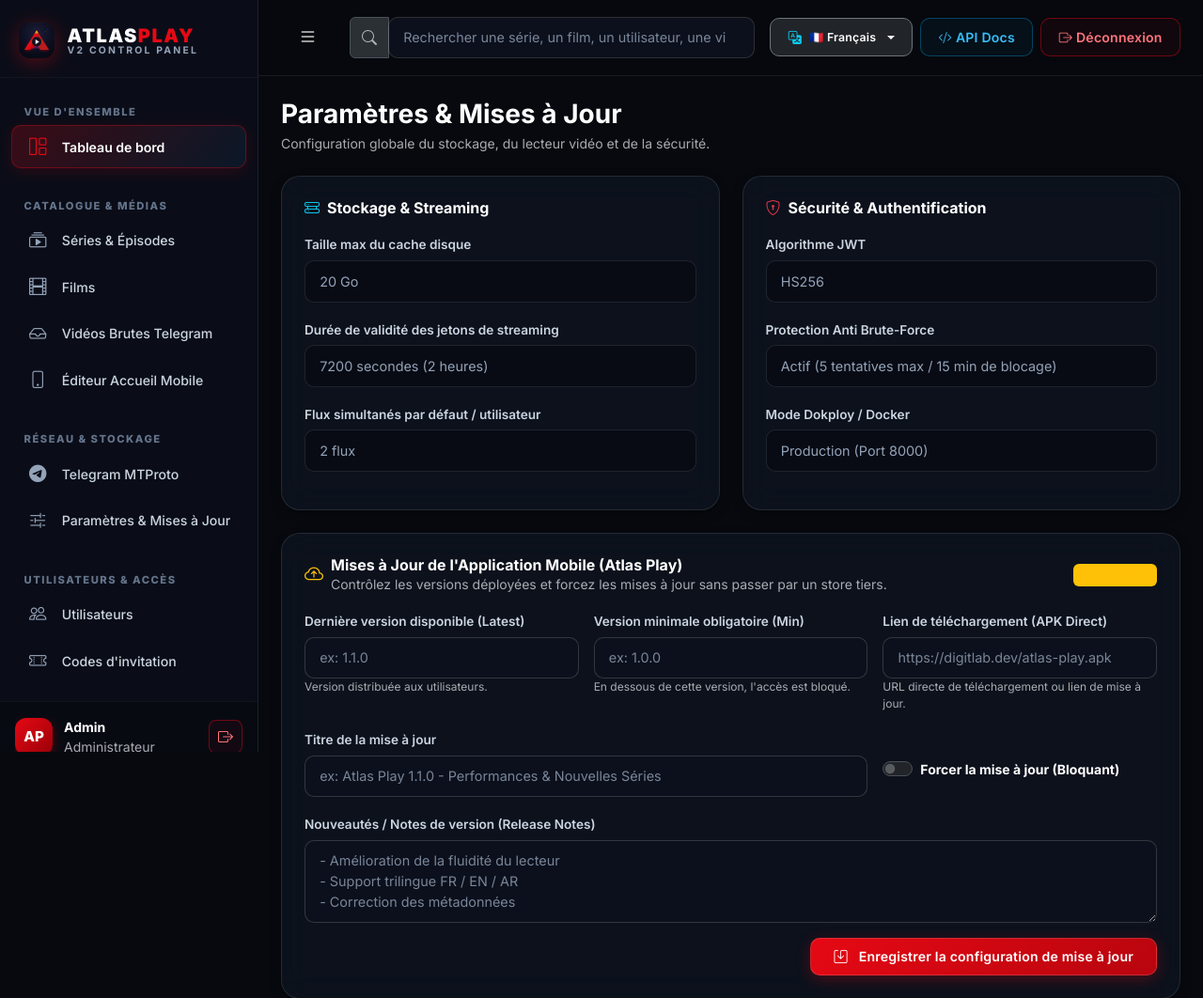
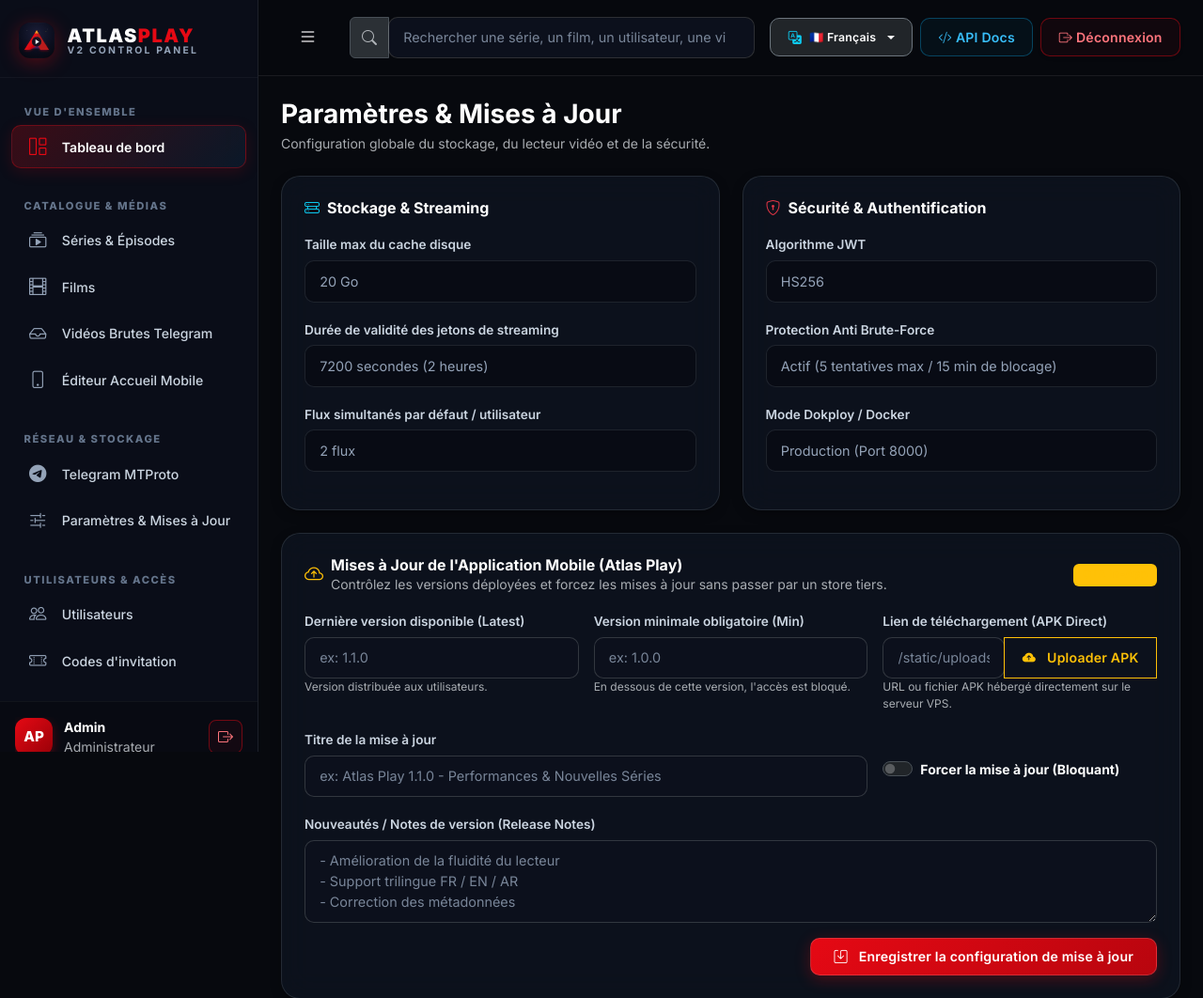
Before and after one commit to Yomix90/VIDTELE, a Python web app: template backend/app/templates/settings.html in a window 1280 px wide. Shown: the top 1062 px of the page at 94% size. Run offline with Jinja, Linux system fonts and the light colour scheme; the template is opened without the code that fills it, so the values that code supplies are empty.

Commit message:
feat(apk): allow direct mobile APK upload to VPS server with automatic download URL generation

```diff
--- a/backend/app/templates/settings.html
+++ b/backend/app/templates/settings.html
@@ -81,9 +81,16 @@
           </div>
           <div class="col-12 col-md-4">
             <label class="form-label small">Lien de téléchargement (APK Direct)</label>
-            <input type="url" id="upDownloadUrl" class="form-control" placeholder="https://digitlab.dev/atlas-play.apk" value="{{ app_update.download_url }}">
-            <div class="text-muted" style="font-size: 0.75rem;">URL directe de téléchargement ou lien de mise à jour.</div>
+            <div class="input-group">
+              <input type="text" id="upDownloadUrl" class="form-control" placeholder="/static/uploads/apk/atlas-play.apk" value="{{ app_update.download_url }}">
+              <label class="btn btn-outline-warning" for="uploadApkFileInput" title="Téléverser un nouveau fichier APK sur le VPS">
+                <i class="bi bi-cloud-arrow-up-fill me-1"></i>Uploader APK
+              </label>
+              <input type="file" id="uploadApkFileInput" class="d-none" accept=".apk" onchange="uploadApkToServer()">
+            </div>
+            <div class="text-muted" style="font-size: 0.75rem;">URL ou fichier APK hébergé directement sur le serveur VPS.</div>
           </div>
+
           <div class="col-12 col-md-8">
             <label class="form-label small">Titre de la mise à jour</label>
             <input type="text" id="upTitle" class="form-control" placeholder="ex: Atlas Play 1.1.0 - Performances & Nouvelles Séries" value="{{ app_update.title }}">
@@ -256,5 +263,37 @@
     showToast('Erreur serveur', 'error');
   }
 }
+
+async function uploadApkToServer() {
+  const fileInput = document.getElementById('uploadApkFileInput');
+  if (!fileInput.files || !fileInput.files[0]) return;
+  const file = fileInput.files[0];
+
+  if (!file.name.toLowerCase().endsWith('.apk')) {
+    showToast('Veuillez sélectionner un fichier se terminant par .apk', 'warning');
+    return;
+  }
+
+  const formData = new FormData();
+  formData.append('file', file);
+
+  showToast(`Téléversement du fichier APK (${(file.size / 1024 / 1024).toFixed(1)} Mo) sur le serveur VPS...`, 'info');
+  try {
+    const res = await fetch('/api/admin/upload-apk', {
+      method: 'POST',
+      body: formData,
+    });
+    const data = await res.json();
+    if (res.ok && data.success) {
+      document.getElementById('upDownloadUrl').value = data.download_url;
+      showToast(data.message || 'Fichier APK téléversé avec succès sur le VPS !', 'success');
+    } else {
+      showToast(data.detail || 'Erreur lors du téléversement de l\'APK', 'error');
+    }
+  } catch (e) {
+    showToast('Erreur réseau lors du téléversement de l\'APK', 'error');
+  }
+}
 </script>
+
 {% endblock %}
```
Also changed, not shown: backend/app/routers/admin.py (+47 -0 lines).
